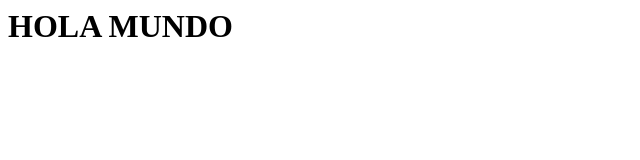
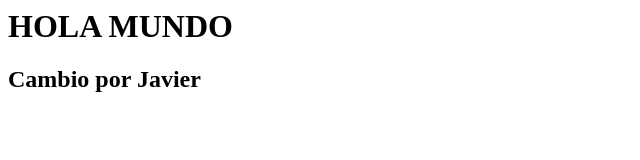
Before and after one commit to jgckadiz/holamundohtml_cep, a plain HTML site: page index.html in a window 1280 px wide. Shown: the whole page, without its empty margins (0-640 px from the left). Drawn offline with Linux system fonts and the light colour scheme.

Commit message:
modificado el fichero

```diff
--- a/index.html
+++ b/index.html
@@ -1 +1,2 @@
 <H1>HOLA MUNDO</H1>
+<h2>Cambio por Javier </h2>
```
